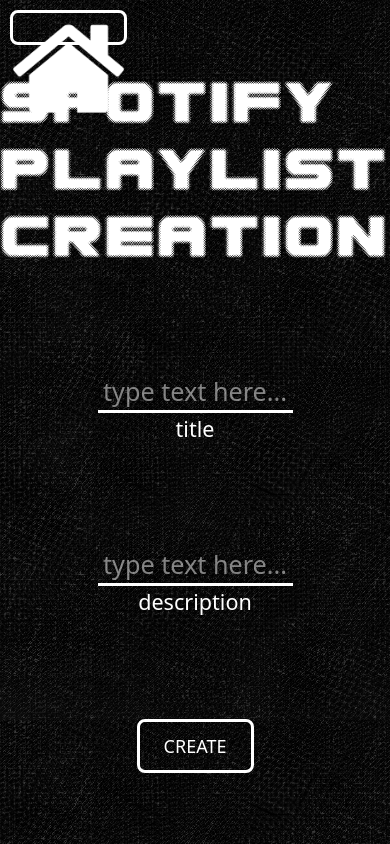
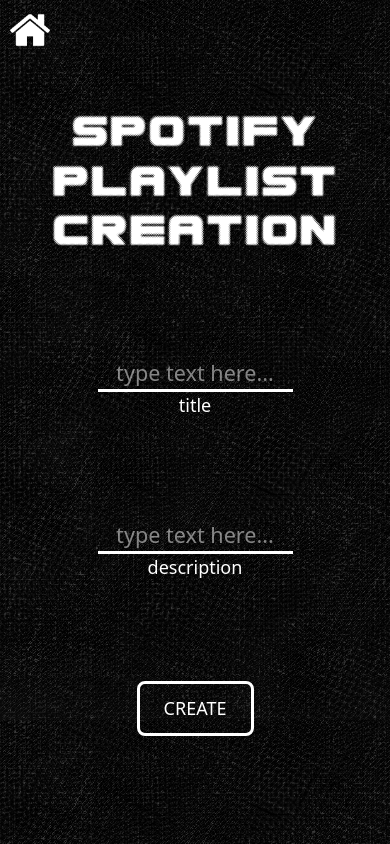
Before and after one commit to diuekwx/IPUTYOUON, a React (Vite) app: page /PlaylistCreation in a window 390 px wide. Built offline with nearby package versions, Linux system fonts and the light colour scheme.

Commit message:
create playlist page is responsive

```diff
--- a/src/Components/Feed.css
+++ b/src/Components/Feed.css
@@ -35,6 +35,7 @@
     font-size: 2.8rem;
     position: fixed;
     top: 15px;
+    text-align: center;
 }
 
 .feed-page {
--- a/src/Components/HomeButton.css
+++ b/src/Components/HomeButton.css
@@ -14,8 +14,8 @@
         background: none;
         border: none;
         position: absolute;
-        width: 35px;
-        height: 35px;
+        width: 40px;
+        height: 40px;
         top: 10px;
         left: 10px;
         padding: 0px;
--- a/src/Components/PlaylistCreation.css
+++ b/src/Components/PlaylistCreation.css
@@ -26,9 +26,10 @@
     font-family: 'Spac3-halftone', sans-serif;
     color: white;
     font-size: 3.4rem;
+    text-align: center;
 }
 
-.playlist-creation button:not(.cancel) {
+.playlist-creation button:not(.home-button) {
     width: 30vw;
     border: 3px solid white;
     background-color: transparent;
@@ -64,3 +65,33 @@
     font-size: 1.2rem;
     color: white;
 }
+
+@media (max-width: 1000px) {
+    .playlist-creation h1 {
+        font-family: 'Spac3-halftone', sans-serif;
+        color: white;
+        font-size: 2.5rem;
+        text-align: center;
+    }
+}
+
+@media (max-width: 768px) {
+    .playlist-creation textarea {
+        display: flex;
+        flex-direction: column;
+        resize: none;
+        border: none;
+        border-bottom: 3px solid white;
+        color: white;
+        font-size: 1.2rem;
+        text-align: center;
+        width: 50vw;
+    }
+
+    .playlist-creation p {
+        width: 50vw;
+        text-align: center;
+        font-size: 1rem;
+        color: white;
+    }
+}
--- a/src/Components/PlaylistCreation.tsx
+++ b/src/Components/PlaylistCreation.tsx
@@ -64,6 +64,7 @@ export default function PlaylistCreation() {
 
     return (
         <div className="playlist-creation">
+            <HomeButton />
             <h1>Spotify Playlist Creation</h1>
 
             <div>
@@ -90,8 +91,6 @@ export default function PlaylistCreation() {
                 <button onClick={createPlaylistz}>{status}</button>
             </div>
 
-            <HomeButton />
-
         </div>
     );
 }
--- a/src/Components/UserHome.css
+++ b/src/Components/UserHome.css
@@ -1,5 +1,13 @@
 html {
   font-size: 18px;
+}
+
+button:focus,
+button:active,
+button:focus-visible {
+  border: none;
+  outline: none;
+  box-shadow: none;
 }
 
 body {
@@ -12,16 +20,17 @@ body {
 }
 
 @font-face {
-    font-family: 'Spac3-halftone';
-    src: url('../assets/Spac3-halftone.ttf') format('truetype');
-    font-weight: normal;
-    font-style: normal;
+  font-family: 'Spac3-halftone';
+  src: url('../assets/Spac3-halftone.ttf') format('truetype');
+  font-weight: normal;
+  font-style: normal;
 }
 
 @keyframes spin {
   from {
     transform: rotate(0deg);
   }
+
   to {
     transform: rotate(360deg);
   }
@@ -30,9 +39,9 @@ body {
 .cd-spin {
   animation: spin 10s linear infinite;
   position: fixed;
-  width: 65%;
-  top: -45vh;
-  left: -10vw;
+  width: 65vw;
+  top: -300px;
+  left: -125px;
   z-index: -0;
 }
 
@@ -119,3 +128,5 @@ body {
   border-color: greenyellow;
   color: greenyellow;
 }
+
+@media (max-width: 768px) {}
--- a/src/Components/UserPlaylists.tsx
+++ b/src/Components/UserPlaylists.tsx
@@ -48,10 +48,8 @@ export default function UserPlaylists() {
 
     return (
         <div className="user-playlists">
-            <div>
-                <HomeButton />
-                <h1>Your Playlists</h1>
-            </div>
+            <HomeButton />
+            <h1>Your Playlists</h1>
             {playlistIds.length > 0 ? (
                 <PlaylistEmbed listOfPlaylist={playlistIds} />
             ) : (
```
